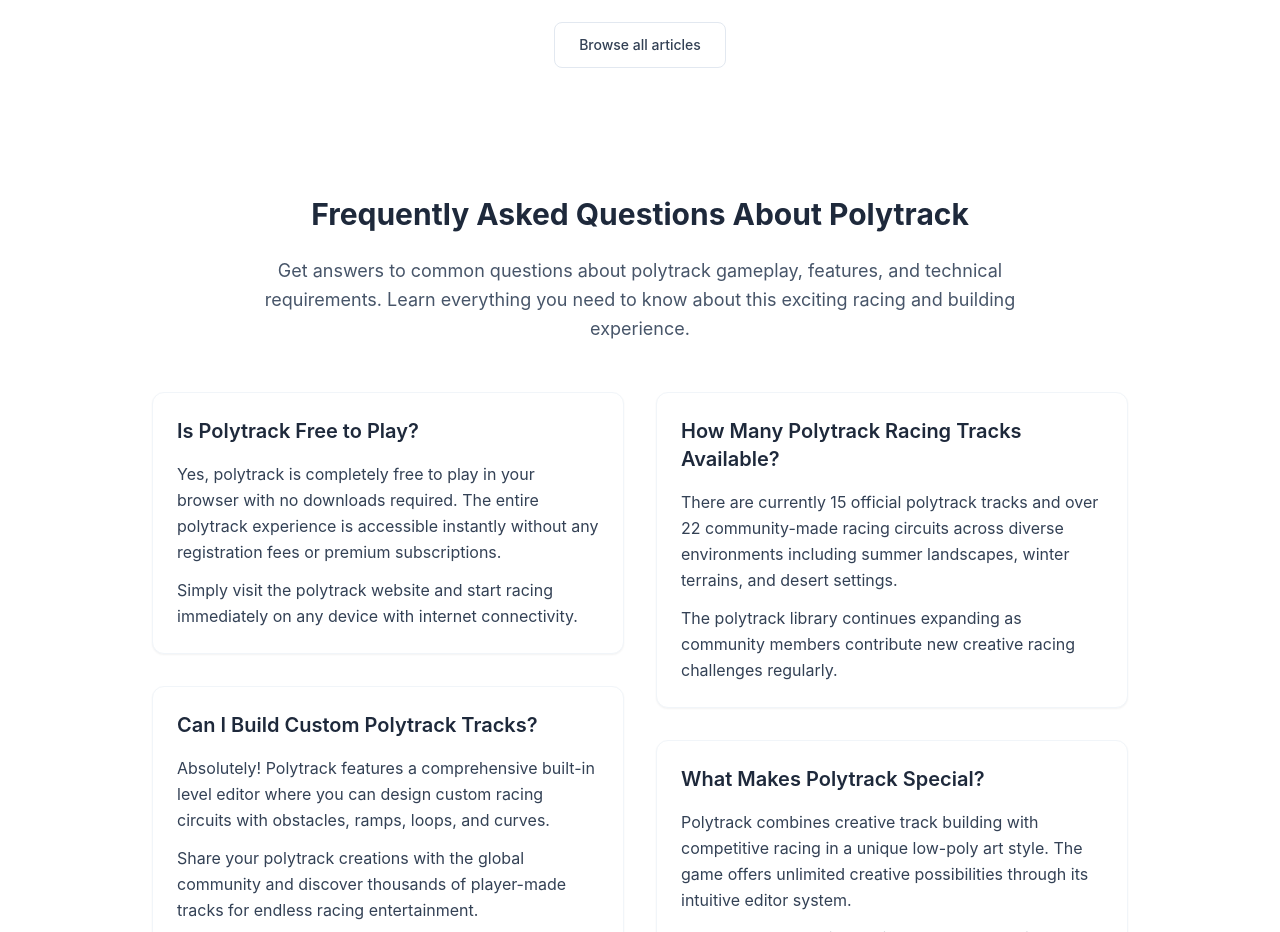
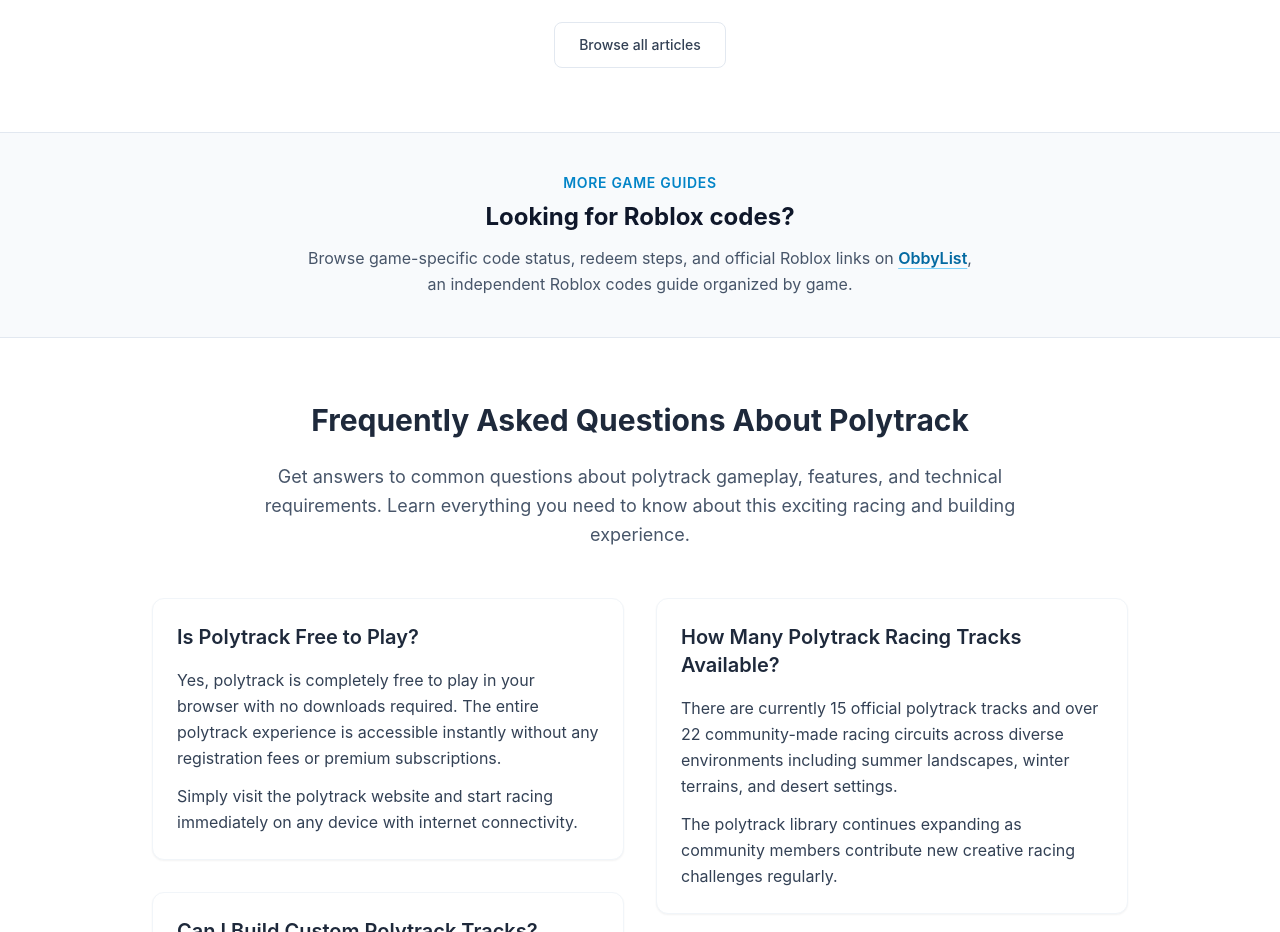
Before and after one commit to elng12/polytrack.best, a website: page index.html in a window 1280 px wide. Shown: the part 4920-5852 px from the top of the page. Drawn offline with Linux system fonts and the light colour scheme.

Commit message:
Add ObbyList homepage link

```diff
--- a/index.html
+++ b/index.html
@@ -1355,6 +1355,18 @@
     </div>
   </section>
 
+  <section aria-labelledby="more-game-guides" class="border-y border-slate-200 bg-slate-50 py-10">
+    <div class="mx-auto max-w-5xl px-4 text-center md:px-6">
+      <p class="text-sm font-semibold uppercase tracking-wider text-sky-600">More game guides</p>
+      <h2 id="more-game-guides" class="mt-2 text-2xl font-bold text-slate-900">Looking for Roblox codes?</h2>
+      <p class="mx-auto mt-3 max-w-2xl text-slate-600 leading-relaxed">
+        Browse game-specific code status, redeem steps, and official Roblox links on
+        <a class="font-semibold text-sky-700 underline decoration-sky-300 underline-offset-4 hover:text-sky-800" href="https://obbylist.com/">ObbyList</a>,
+        an independent Roblox codes guide organized by game.
+      </p>
+    </div>
+  </section>
+
   <!-- Middle Content Ad -->
   <!-- FAQ -->
   <section id="faq" class="py-12 md:py-16">
@@ -1473,6 +1485,7 @@
       }
     }
   </script>
+
 
 
 
```
Also changed, not shown: docs/ITERATION.md (+11 -0 lines), assets/styles.css.
